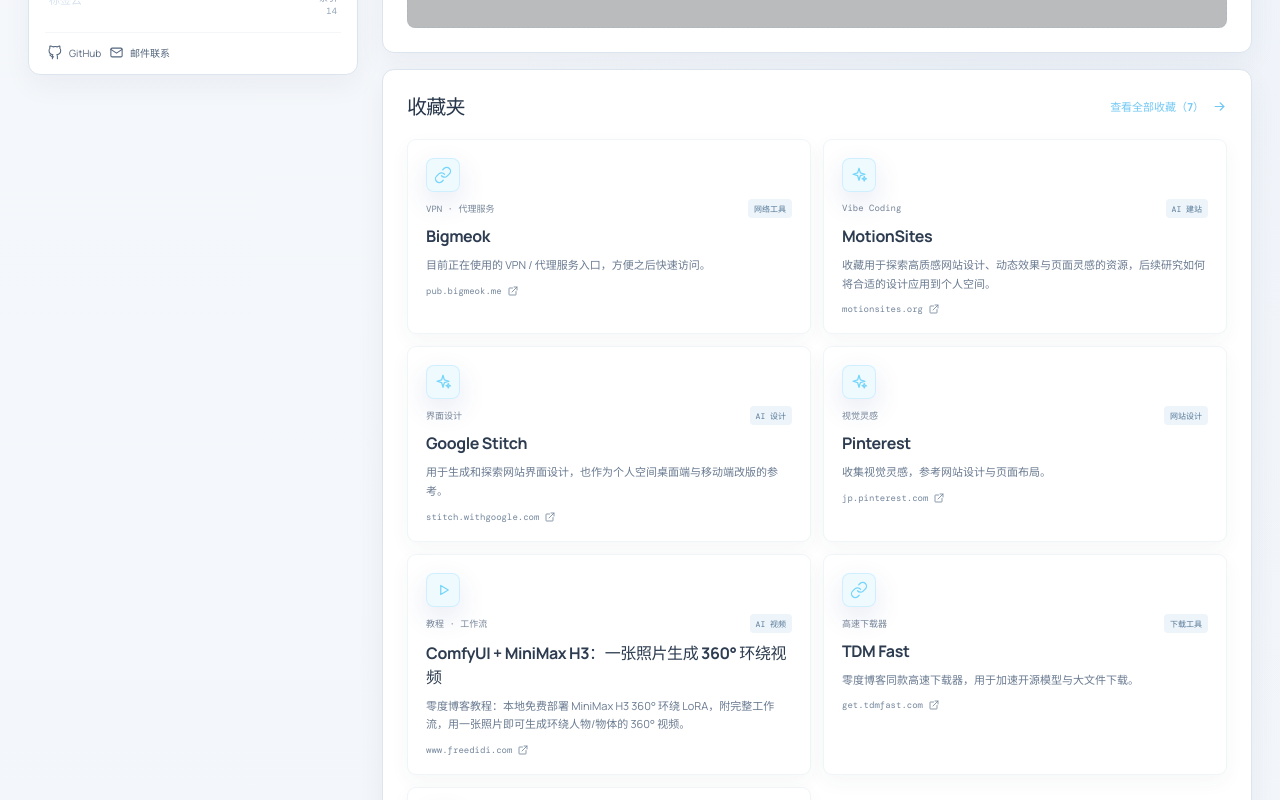
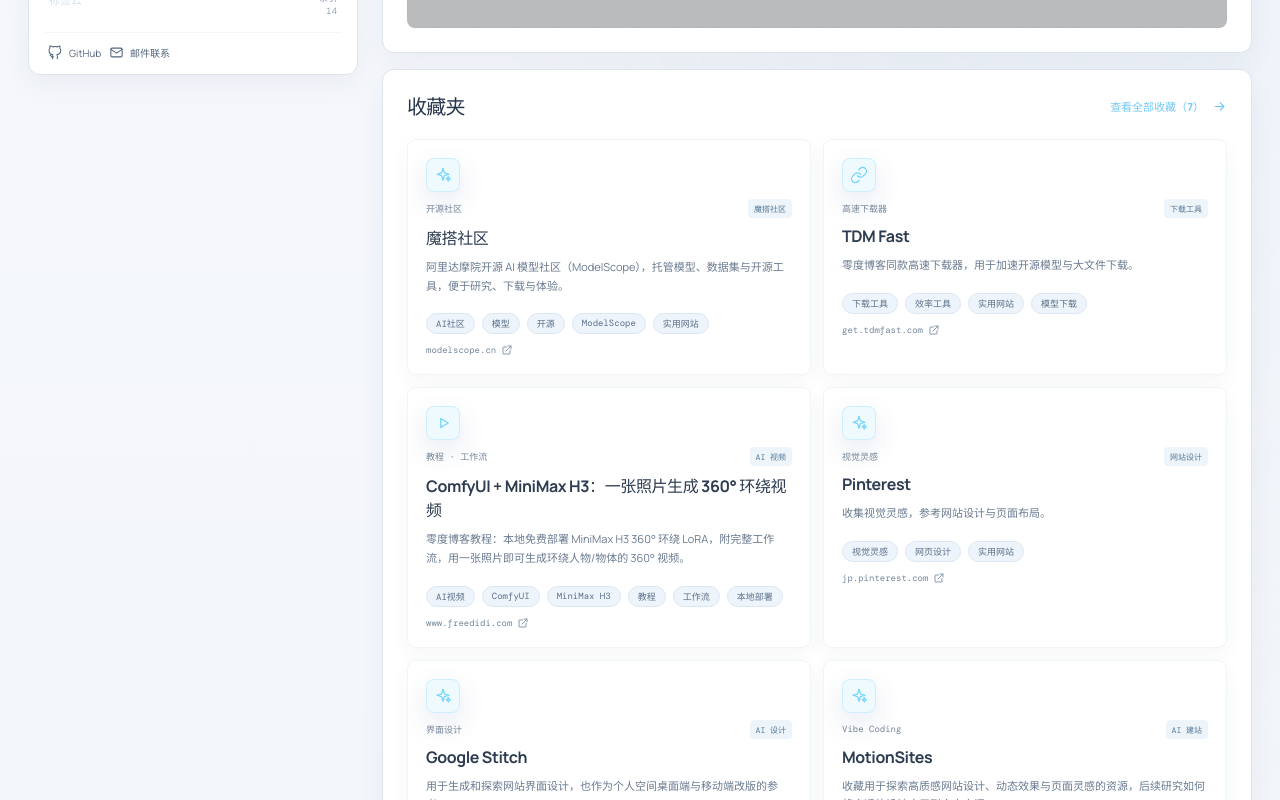
Before and after one commit to kairyqi/kairyqi-blog, a React (Vite) app: page / in a window 1280 px wide. Shown: the part 1080-1880 px from the top of the page. Built offline with nearby package versions, Linux system fonts and the light colour scheme.

Commit message:
feat(favorites): 收藏夹倒序显示并补充标签

```diff
--- a/src/main.jsx
+++ b/src/main.jsx
@@ -440,7 +440,7 @@
 
     <section className="moments-section section-pad" id="moments"><div className="page-width"><div className="section-heading"><div><h2>生活随记</h2><p>人文与日常</p></div><div className="heading-aside"><a className="text-link" href="?view=list&amp;section=moments&amp;page=1">更多随记 <Icon name="arrow" size={15}/></a></div></div><div className="moments-grid"><div className="empty-state">这里暂时空着，等下一段生活片段。</div></div></div></section>
 
-    <section className="favorites-section section-pad" id="favorites"><div className="page-width"><div className="section-heading"><div><h2>收藏夹</h2><p>精选工具与网站</p></div><div className="heading-aside"><a className="text-link" href="?view=list&amp;section=favorites&amp;page=1">查看全部收藏（{bookmarks.length}） <Icon name="arrow" size={15}/></a></div></div><div className="favorites-grid">{bookmarks.map(item => <a className="favorite-card favorite-text-card" href={item.link} target="_blank" rel="noreferrer" key={item.title}><div className="favorite-info"><span className="favorite-symbol"><Icon name={item.icon || 'link'} size={18}/></span><div className="favorite-meta"><span>{item.type}</span><b>{item.label}</b></div><h3>{item.title}</h3><p>{item.note}</p><span className="favorite-domain">{new URL(item.link).hostname} <Icon name="external" size={12}/></span></div></a>)}</div></div></section>
+    <section className="favorites-section section-pad" id="favorites"><div className="page-width"><div className="section-heading"><div><h2>收藏夹</h2><p>精选工具与网站</p></div><div className="heading-aside"><a className="text-link" href="?view=list&amp;section=favorites&amp;page=1">查看全部收藏（{bookmarks.length}） <Icon name="arrow" size={15}/></a></div></div><div className="favorites-grid">{[...bookmarks].reverse().map(item => <a className="favorite-card favorite-text-card" href={item.link} target="_blank" rel="noreferrer" key={item.title}><div className="favorite-info"><span className="favorite-symbol"><Icon name={item.icon || 'link'} size={18}/></span><div className="favorite-meta"><span>{item.type}</span><b>{item.label}</b></div><h3>{item.title}</h3><p>{item.note}</p><div className="favorite-tags">{(item.tags || []).slice(0, 6).map(t => <span key={t}>{t}</span>)}</div><span className="favorite-domain">{new URL(item.link).hostname} <Icon name="external" size={12}/></span></div></a>)}</div></div></section>
 
     <section className="projects-section section-pad" id="projects"><div className="page-width"><div className="section-heading"><div><h2>待办项目</h2><p>研发进行时</p></div><div className="heading-aside"><a className="text-link" href="?view=list&amp;section=projects&amp;page=1">所有项目存档 <Icon name="arrow" size={15}/></a></div></div><div className="project-grid">{logEntries.filter(entry => entry.section === 'projects').length ? logEntries.filter(entry => entry.section === 'projects').map((entry, index) => <a className="project-card" href={routeForDetail(entry.id)} key={entry.id}><span className="note-type">{entry.category}</span><div className="project-card-copy"><h3>{entry.title}</h3><p>{entry.note}</p></div><div className="project-card-foot"><span>{entry.date}　/　待办研究</span><Icon name="arrow" size={17}/></div></a>) : <div className="empty-state">还没有项目记录，等有正在进行的尝试时再补充。</div>}</div></div></section>
 
--- a/src/styles.css
+++ b/src/styles.css
@@ -185,6 +185,8 @@
 .favorite-meta b{font-size:10px}
 .favorite-info h3{font-size:16px;margin:12px 0 5px}
 .favorite-info p{font-size:12px;line-height:1.7}
+.favorite-tags{display:flex;flex-wrap:wrap;gap:7px;margin-top:11px}
+.favorite-tags span{font:9px var(--mono);color:#5b7088;border:1px solid #dce7f1;background:#eef4fb;padding:3px 9px;border-radius:20px}
 .archive-row-main strong{font-size:19px}
 .archive-excerpt{font-size:13px}
 @media(max-width:720px){
```
